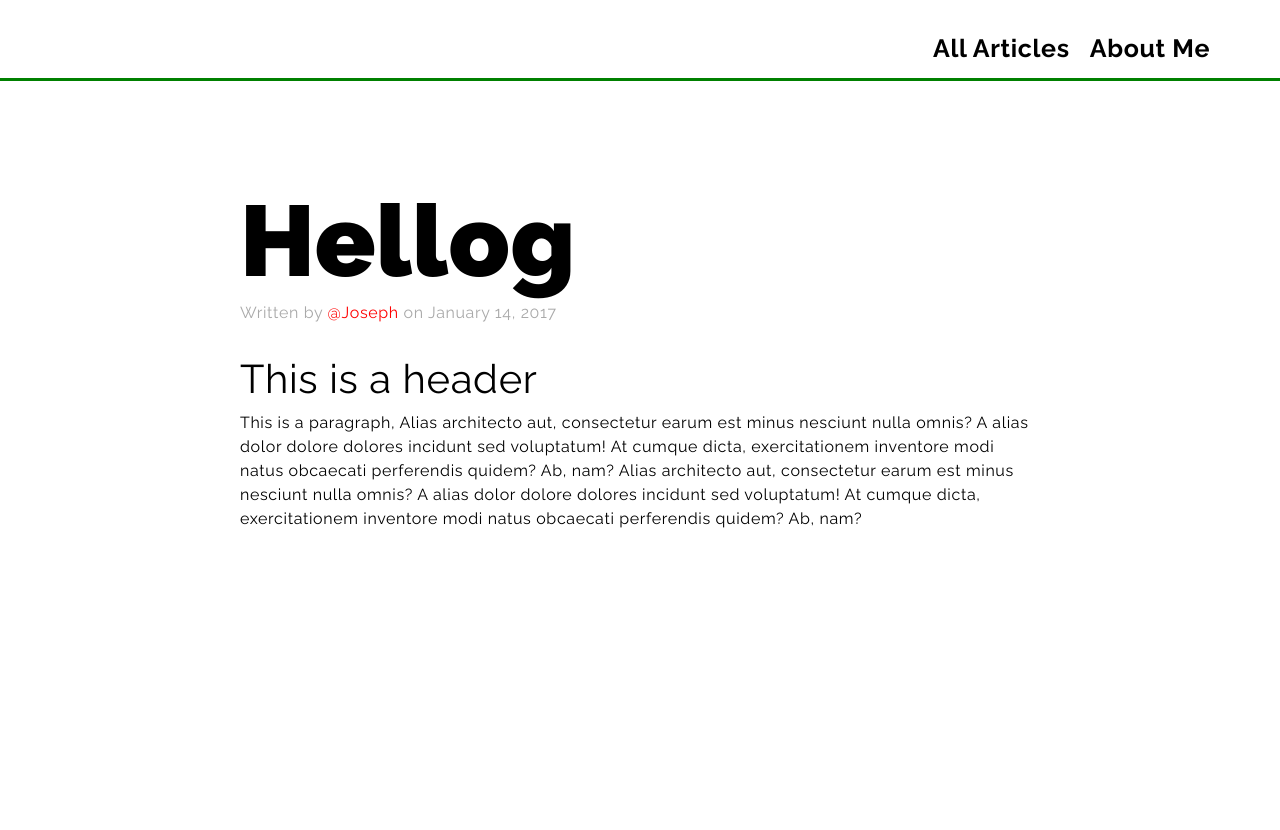
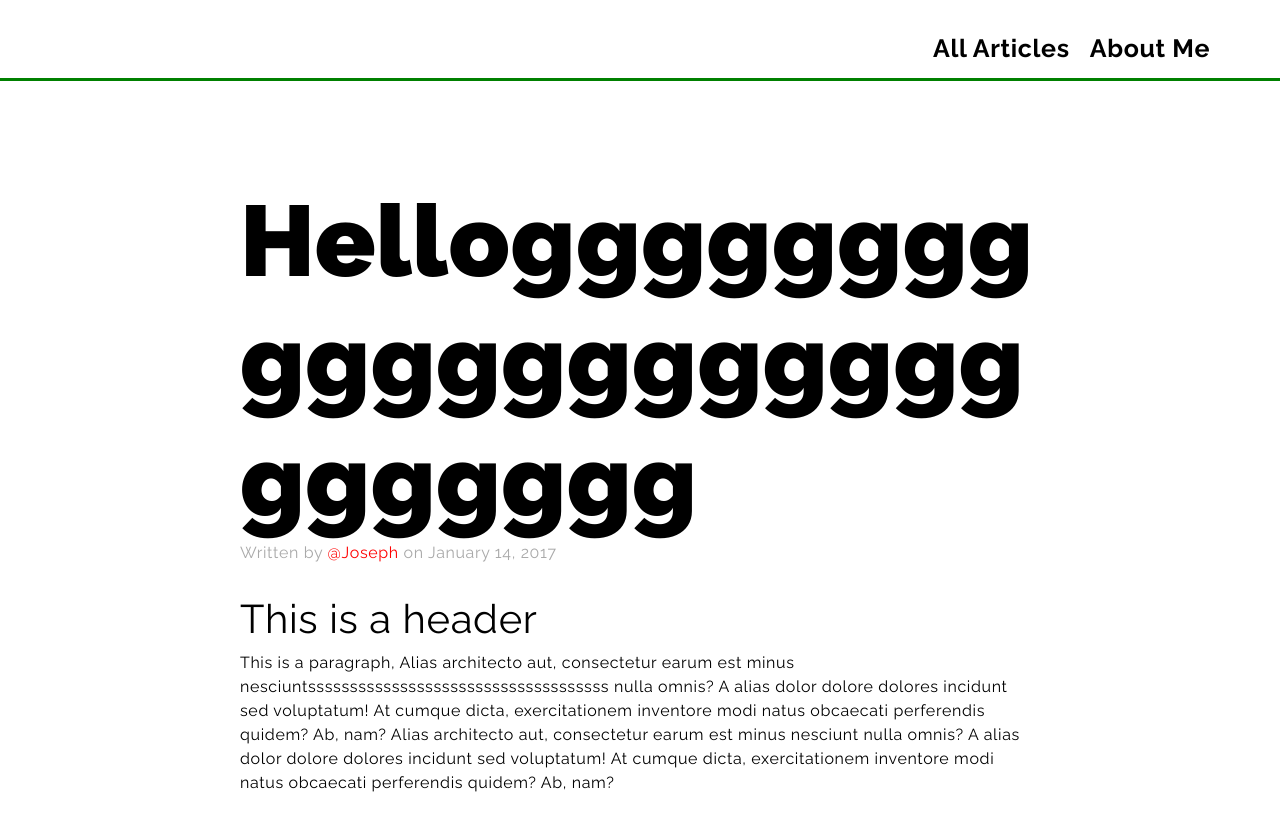
Before and after one commit to jac1013/blog-client, a React (Create React App) app: page / in a window 1280 px wide. Shown: the top 830 px of the page. Before the commit the page ends 800 px from the top, so only its background shows below. Built offline with nearby package versions, Linux system fonts and the light colour scheme; no server answers.

Commit message:
Fix overflow-wrap for main article body

```diff
--- a/src/components/ArticleBody/ArticleBody.js
+++ b/src/components/ArticleBody/ArticleBody.js
@@ -2,7 +2,7 @@ import React from 'react';
 import ReactMarkdown from "react-markdown";
 
 const ArticleBody = () => {
-  const input = '# This is a header\n\nThis is a paragraph, Alias architecto aut, consectetur earum est minus nesciunt nulla omnis? A alias dolor dolore dolores incidunt\n' +
+  const input = '# This is a header\n\nThis is a paragraph, Alias architecto aut, consectetur earum est minus nesciuntssssssssssssssssssssssssssssssssssss nulla omnis? A alias dolor dolore dolores incidunt\n' +
     '            sed voluptatum! At cumque dicta, exercitationem inventore modi natus obcaecati perferendis quidem? Ab,\n' +
     '                nam? Alias architecto aut, consectetur earum est minus nesciunt nulla omnis? A alias dolor dolore dolores incidunt\n' +
     '            sed voluptatum! At cumque dicta, exercitationem inventore modi natus obcaecati perferendis quidem? Ab,\n' +
--- a/src/components/MainBody/MainBody.js
+++ b/src/components/MainBody/MainBody.js
@@ -8,7 +8,7 @@ import WrittenBy from "../WrittenBy/WrittenBy";
 const MainBody = () => (
   <main className={classes.Main}>
     <div>
-      <Title fontSize="100px">Hellog</Title>
+      <Title fontSize="100px">Helloggggggggggggggggggggggggggg</Title>
       <WrittenBy link="https://www.youtube.com/watch?v=uuBETyA_yxc" author="@Joseph" date="January 14, 2017"/>
       <ArticleBody />
     </div>
--- a/src/components/MainBody/MainBody.module.css
+++ b/src/components/MainBody/MainBody.module.css
@@ -9,4 +9,5 @@
 
 .Main div {
     max-width: 800px;
+    overflow-wrap: break-word;
 }
```
